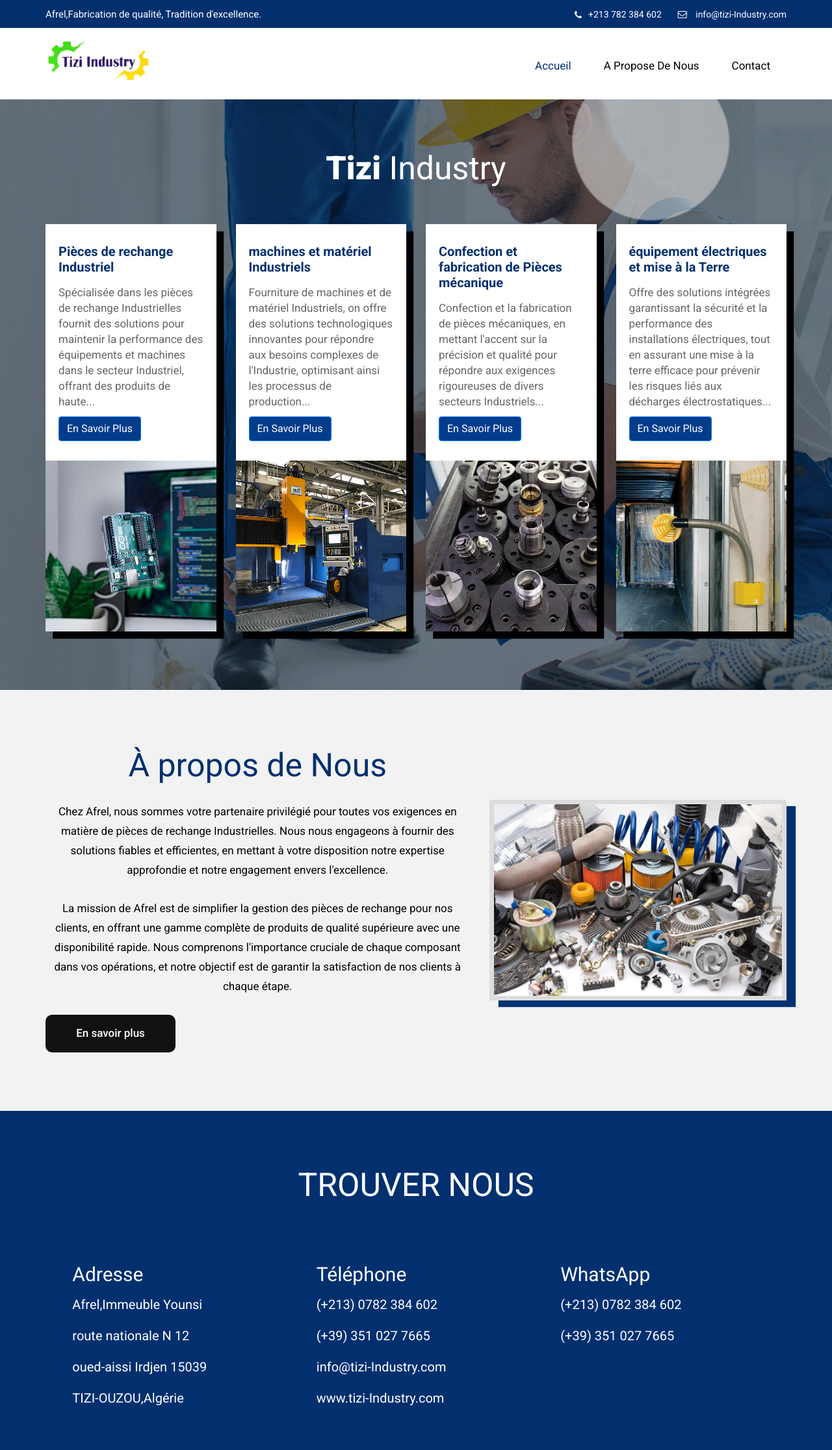
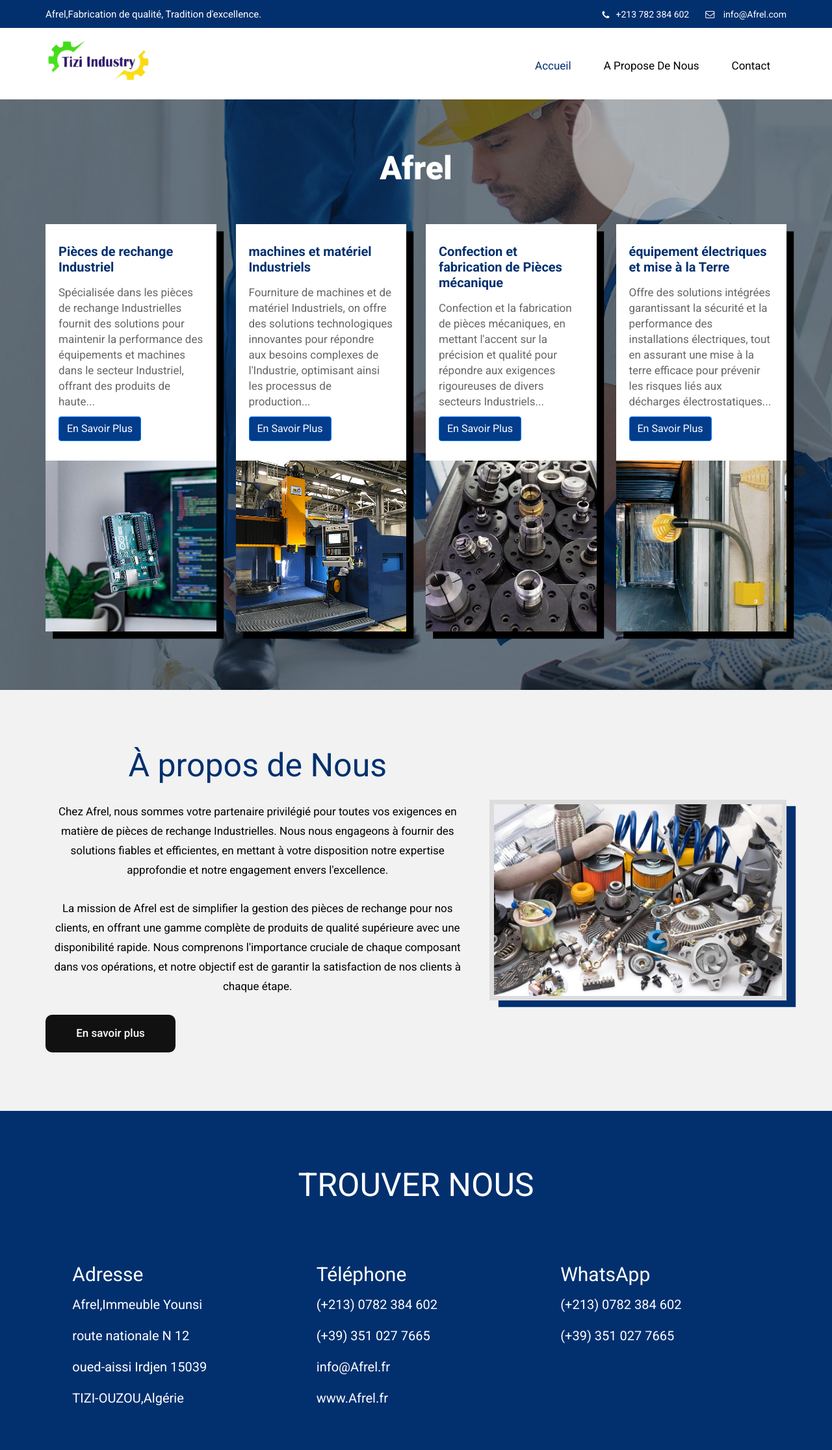
Before and after one commit to hocine-dev/tizi-industry, a plain HTML site: page index.html in a window 1280 px wide. Shown: the top 2232 px of the page at 65% size. Drawn offline with nearby package versions, Linux system fonts and the light colour scheme; some packages are replaced by stand-ins of ours; grey boxes are pictures that could not be loaded; a script that the page names is missing.

Commit message:
replace tizi

```diff
--- a/index.html
+++ b/index.html
@@ -55,7 +55,7 @@
                   <ul class="infomaco">
                      <li><i class="fa fa-phone" aria-hidden="true"></i> +213 782 384 602</li>
                      <li><a href="Javascript:void(0)"><i class="fa fa-envelope-o" aria-hidden="true"></i>
-                           info@tizi-Industry.com</a></li>
+                           info@Afrel.com</a></li>
                   </ul>
                </div>
             </div>
@@ -113,7 +113,7 @@
          <div class="row">
             <div class="col-md-12">
                <div class="titlepage text_align_left">
-                  <h2>Tizi <span class="blue whitebg">Industry</span></h2>
+                  <h2>Afrel <span class="blue whitebg"></span></h2>
 
                </div>
             </div>
@@ -254,10 +254,10 @@
                            <span>(+39) 351 027 7665</span>
                            <br>
                            <br>
-                           <span>info@tizi-Industry.com</span>
+                           <span>info@Afrel.fr</span>
                            <br>
                            <br>
-                           <span>www.tizi-Industry.com</span>
+                           <span>www.Afrel.fr</span>
                         </h4>
                      </div>
                   </div>
@@ -368,7 +368,7 @@
                            TIZI-OUZOU,Algérie
                         </li>
                         <li><i class="fa fa-volume-control-phone" aria-hidden="true"></i>(+213) 0782 384 602</li>
-                        <li> <i class="fa fa-envelope" aria-hidden="true"></i><a href="Javascript:void(0)"> info@tizi-Industry.com
+                        <li> <i class="fa fa-envelope" aria-hidden="true"></i><a href="Javascript:void(0)"> info@Afrel.fr
                         </a></li>
                      </ul>
 
```
